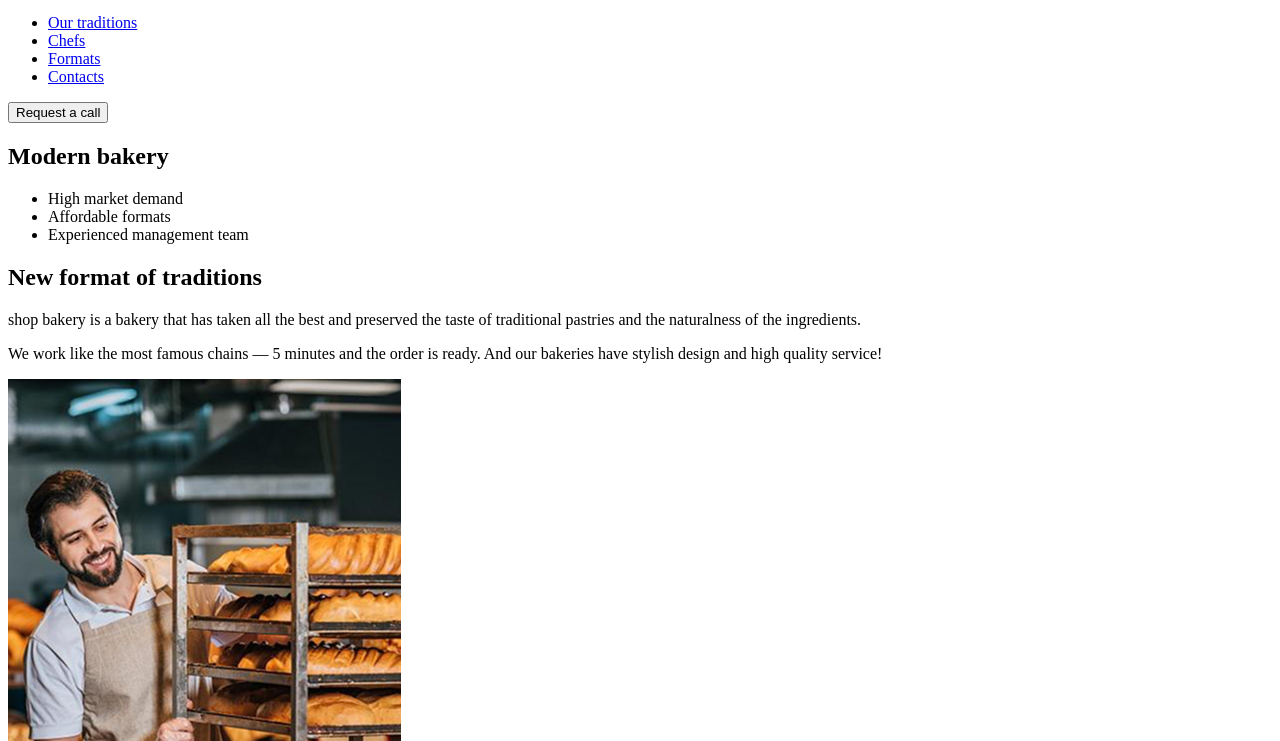
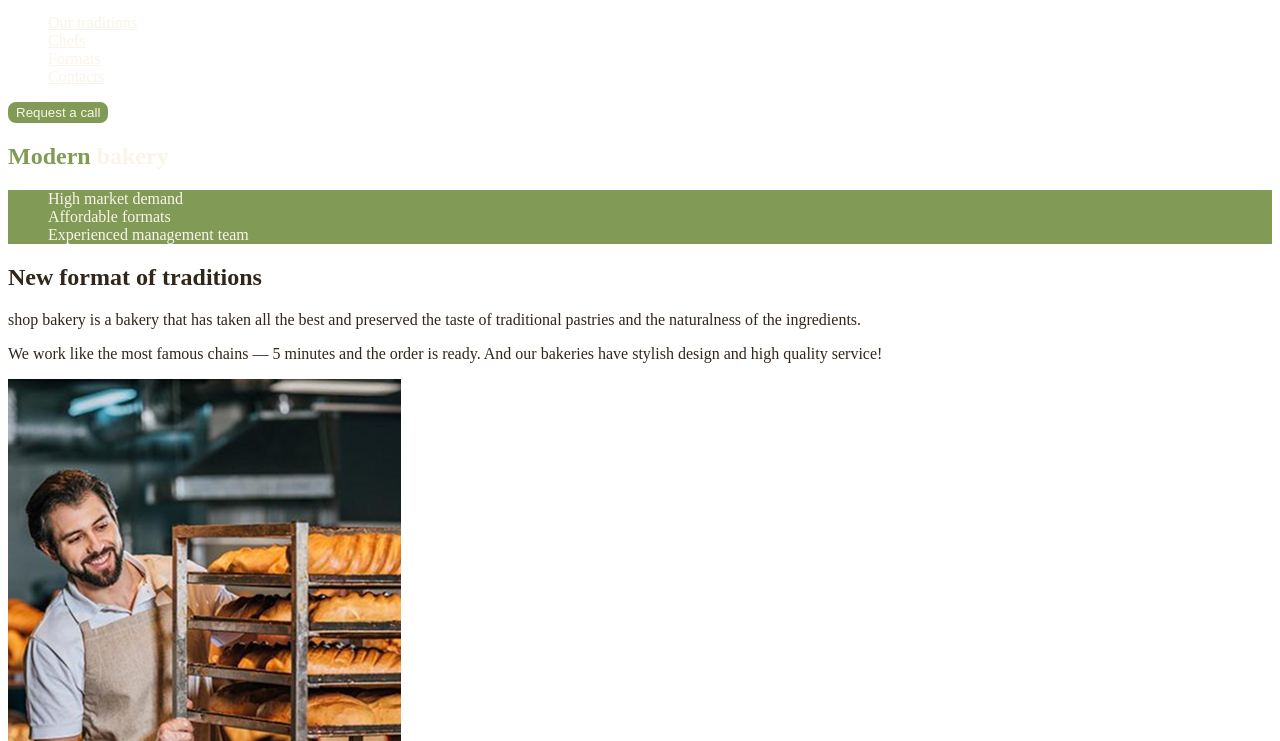
Before and after one commit to opolisuk431-cmd/genius, a plain HTML site: page index.html in a window 1280 px wide. Shown: the part 59-800 px from the top of the page. Drawn offline with Linux system fonts and the light colour scheme.

Commit message:
add styles.css and css variables

```diff
--- /dev/null
+++ b/css/style.css
@@ -0,0 +1,57 @@
+:root {
+    --color-primary-dark: #31261a;
+    --color-primary-light: #FAF4EA;
+    --color-brand-light: #819B57;
+    --color-brand-dark: #465929;
+}
+
+/* Base */
+body {
+    color: var(--color-primary-dark)
+}
+
+ul {
+    list-style-type: none;
+}
+
+/* Button */
+.button {
+    color: var(--color-primary-light);
+    background-color: var(--color-brand-light);
+    border: 2px solid var(--color-brand-light);
+    border-radius: 8px;
+    cursor: pointer;
+}
+
+.button:hover {
+color: var(--color-brand-dark);
+background-color: transparent;
+}
+
+/* Link */
+.link {
+    color: var(--color-primary-light);
+}
+
+.link:hover {
+    color: var(--color-brand-light);
+}
+
+/* Hero */
+.hero-title {
+    color: var(--color-primary-light);
+}
+
+.hero-title .accent {
+    color: var(--color-brand-light);
+}
+
+/* advantages section */
+.advantages-list{
+    color: var(--color-primary-light);
+    background-color: var(--color-brand-light);
+}
+
+.section-title .accent {
+    color: var(--color-brand-dark);
+}
--- a/index.html
+++ b/index.html
@@ -4,6 +4,7 @@
     <meta charset="UTF-8" />
     <meta name="viewport" content="width=device-width, initial-scale=1.0" />
     <title>Modern bakery</title>
+    <link rel="stylesheet" href="./css/style.css" />
   </head>
   <body>
     <header>
@@ -12,25 +13,25 @@
           <img src="./imeges/logo.svg" alt="Modern bakery logo" />
         </a>
         <ul>
-          <li><a href="#traditions-section">Our traditions</a></li>
-          <li><a href="#chefs-section">Chefs</a></li>
-          <li><a href="#formats-section">Formats</a></li>
-          <li><a href="#contact-section">Contacts</a></li>
+          <li><a class="link" href="#traditions-section">Our traditions</a></li>
+          <li><a class="link" href="#chefs-section">Chefs</a></li>
+          <li><a class="link" href="#formats-section">Formats</a></li>
+          <li><a class="link" href="#contact-section">Contacts</a></li>
         </ul>
       </nav>
-      <button type="button">Request a call</button>
+      <button class="button" type="button">Request a call</button>
     </header>
     <main>
       <section>
-        <h1>Modern bakery</h1>
+        <h1 class="hero-title"><span class="accent">Modern</span> bakery</h1>
       </section>
       <section id="traditions-section">
-        <ul>
+        <ul class="advantages-list">
           <li>High market demand</li>
           <li>Affordable formats</li>
           <li>Experienced management team</li>
         </ul>
-        <h2>New format of traditions</h2>
+        <h2 class="section-title">New format of traditions</h2>
         <p>
           <span>shop bakery</span> is a bakery that has taken all the best and
           preserved the taste of traditional pastries and the naturalness of the
@@ -47,7 +48,9 @@
         />
       </section>
       <section id="chefs-section">
-        <h2>Our best chefs</h2>
+        <h2 class="section-title">
+          Our best <span class="accent">chefs</span>
+        </h2>
         <ul>
           <li>
             <article>
@@ -74,7 +77,7 @@
         </ul>
       </section>
       <section id="formats-section">
-        <h2>Formats</h2>
+        <h2 class="section-title">Formats</h2>
         <ul>
           <li>
             <article>
@@ -94,7 +97,7 @@
         </ul>
       </section>
       <section id="contact-section">
-        <h2>Join the bakery network</h2>
+        <h2 class="section-title">Join the bakery network</h2>
         <iframe
           src="https://www.google.com/maps/embed?pb=!1m18!1m12!1m3!1d5080.327257819747!2d30.4912733!3d50.4566776!2m3!1f0!2f0!3f0!3m2!1i1024!2i768!4f13.1!3m3!1m2!1s0x40d4ce637c006b2d%3A0xaf86385f19996ff0!2z0YPQuy4g0KHQtdGH0LXQstGL0YUg0KHRgtGA0LXQu9GM0YbQvtCyLCA1NCwg0JrQuNC10LIsINCj0LrRgNCw0LjQvdCwLCAwMjAwMA!5e0!3m2!1sru!2sca!4v1762279503035!5m2!1sru!2sca"
           width="603"
```
